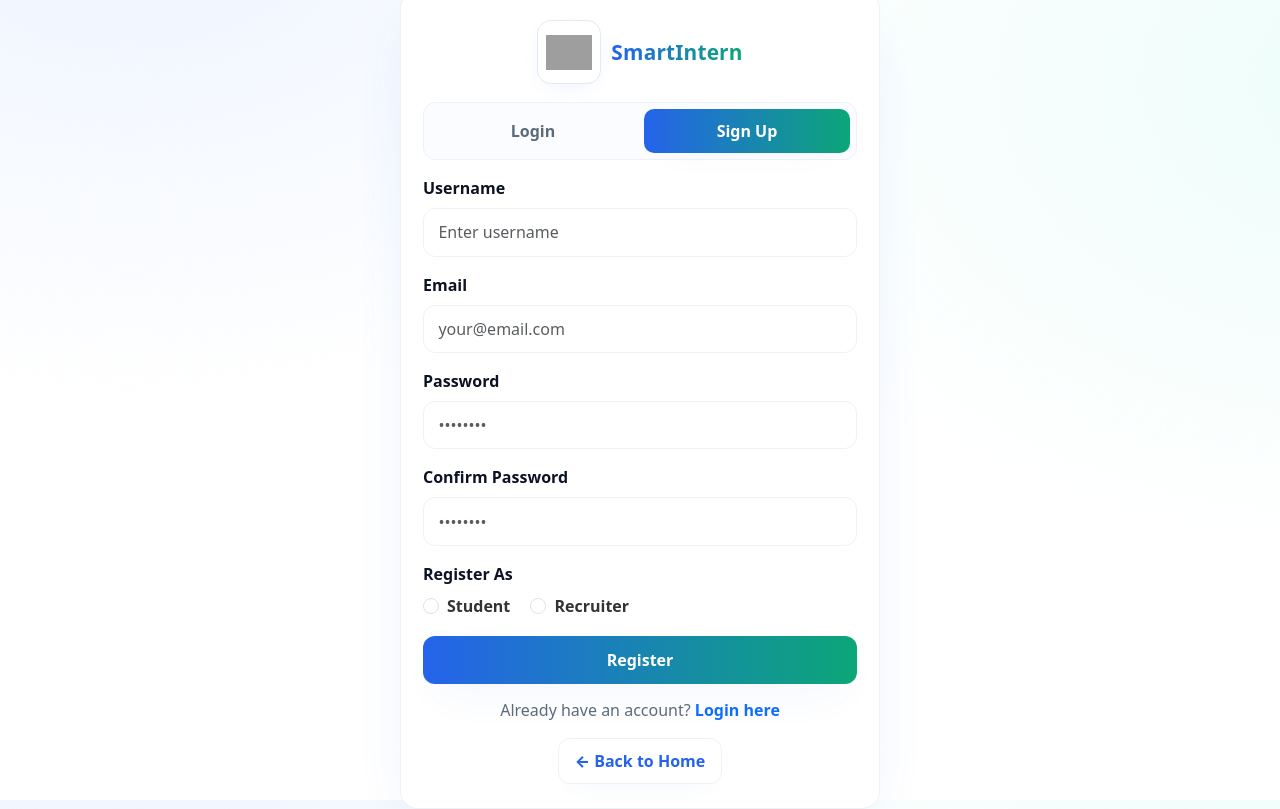
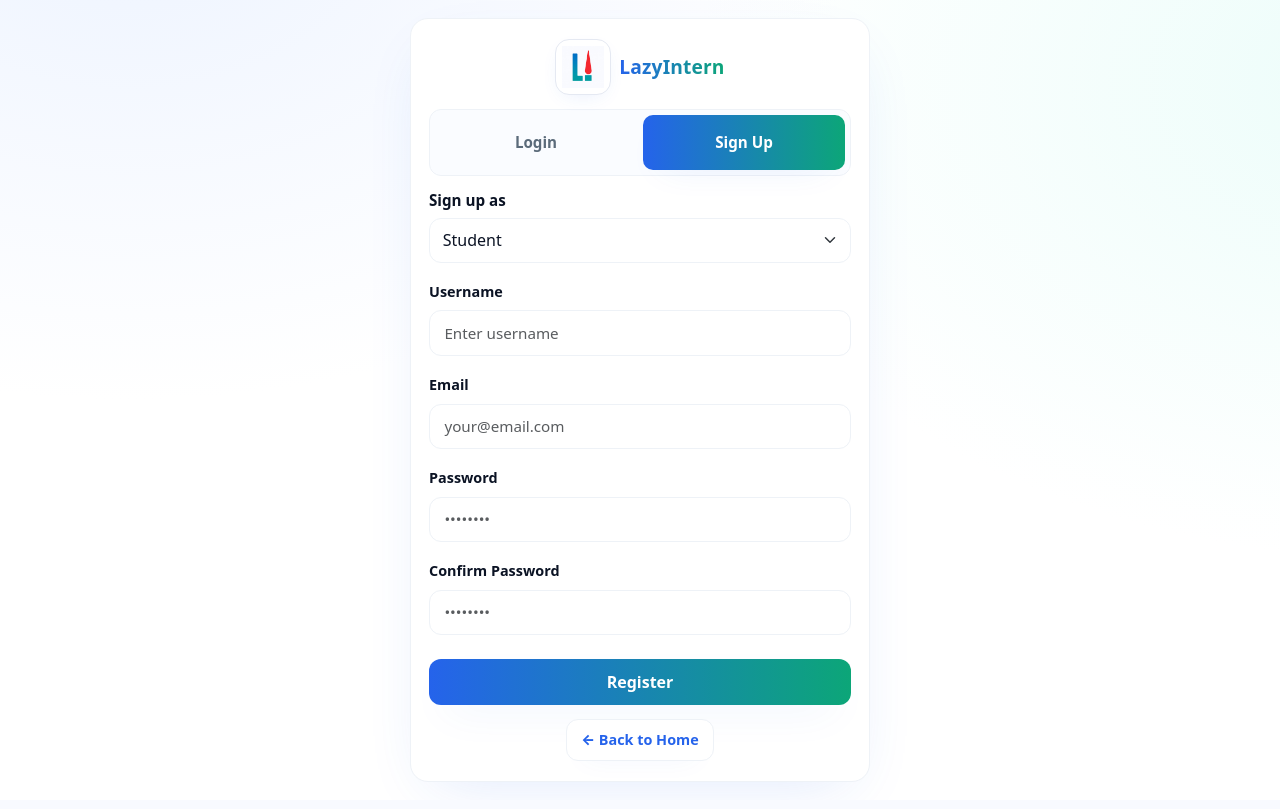
Before and after one commit to byznrdincer/Lazy_intern_project, a Django app: page /accounts/register/ in a window 1280 px wide. After the commit the page ends 745 px from the top, so only its background shows below. Run offline with Django 5.2, Linux system fonts and the light colour scheme; grey boxes are pictures that could not be loaded.

Commit message:
Added Sign up as dropdown below tabs for user type selection

```diff
--- a/accounts/templates/accounts/register.html
+++ b/accounts/templates/accounts/register.html
@@ -3,7 +3,7 @@
 <html lang="en">
 <head>
   <meta charset="UTF-8" />
-  <title>Register - SmartIntern</title>
+  <title>Lazyintern</title>
   <meta name="viewport" content="width=device-width, initial-scale=1" />
   <link rel="stylesheet" href="https://cdn.jsdelivr.net/npm/bootstrap@5.3.0/dist/css/bootstrap.min.css" />
 
@@ -14,60 +14,219 @@
       --blue-600:#2563eb; --teal-600:#0ca678; --purple-600:#7c3aed;
       --ring:rgba(37,99,235,.16); --card:#fff; --border:#eef2f7;
     }
-    html,body{height:100%;}
-    body{
+    html, body { height: 100%; margin: 0; }
+    body {
       font-family: ui-sans-serif, system-ui, -apple-system, "Segoe UI", Roboto, "Helvetica Neue", Arial;
-      color:var(--text);
+      color: var(--text);
       background:
         radial-gradient(1200px 800px at 10% -10%, var(--blue-50), transparent 60%),
         radial-gradient(1200px 800px at 110% 10%, var(--teal-50), transparent 60%),
         var(--bg);
-      display:flex; align-items:center; justify-content:center;
-      padding:24px;
+      display: flex;
+      align-items: center;
+      justify-content: center;
+      padding: 16px 20px;
     }
 
-    .auth-card{width:100%; max-width:480px; border:1px solid var(--border); border-radius:18px; background:var(--card);
-      box-shadow:0 20px 60px -24px var(--ring); overflow:hidden;}
-    .auth-head{text-align:center; padding:28px 22px 10px;}
-    .brand{display:flex; align-items:center; justify-content:center; gap:10px;}
-    .brand-mark{width:64px; height:64px; border-radius:14px; display:grid; place-items:center; overflow:hidden;
-      background:#fff; border:1.5px solid #e5e9f2; box-shadow:0 6px 22px -10px var(--ring);}
-    .brand-mark img{width:100%; height:100%; object-fit:contain; padding:8px;}
-    .brand-text{font-weight:900; font-size:1.3rem; letter-spacing:.2px;
-      background:linear-gradient(90deg, var(--blue-600), var(--teal-600));
-      -webkit-background-clip:text; background-clip:text; color:transparent;}
-    .auth-body{padding: 8px 22px 24px;}
+    .auth-card {
+      width: 100%;
+      max-width: 460px;  /* Login ile aynı genişlik */
+      border: 1px solid var(--border);
+      border-radius: 18px;
+      background: var(--card);
+      box-shadow: 0 20px 60px -24px var(--ring);
+      overflow: hidden;
+    }
+    .auth-head {
+      text-align: center;
+      padding: 20px 18px 8px; /* biraz daha ince */
+    }
+    .brand {
+      display: flex;
+      align-items: center;
+      justify-content: center;
+      gap: 8px;
+    }
+    .brand-mark {
+      width: 56px;  /* küçültüldü */
+      height: 56px;
+      border-radius: 14px;
+      display: grid;
+      place-items: center;
+      overflow: hidden;
+      background: #fff;
+      border: 1.5px solid #e5e9f2;
+      box-shadow: 0 6px 22px -10px var(--ring);
+    }
+    .brand-mark img {
+      width: 100%;
+      height: 100%;
+      object-fit: contain;
+      padding: 6px; /* az miktar azaltıldı */
+    }
+    .brand-text {
+      font-weight: 900;
+      font-size: 1.2rem;  /* biraz küçüldü */
+      letter-spacing: .15px;
+      background: linear-gradient(90deg, var(--blue-600), var(--teal-600));
+      -webkit-background-clip: text;
+      background-clip: text;
+      color: transparent;
+    }
+    .auth-body {
+      padding: 6px 18px 20px;
+    }
 
-    .tabs{display:grid; grid-template-columns:1fr 1fr; gap:8px; margin-bottom:16px;
-      background:#fafcff; padding:6px; border-radius:12px; border:1px solid var(--border);}
-    .tab-btn{border:none; background:transparent; padding:10px 0; border-radius:10px; font-weight:800; color:var(--muted);}
-    .tab-btn.active{background:linear-gradient(90deg, var(--blue-600), var(--teal-600));
-      color:#fff; box-shadow:0 12px 36px -20px var(--ring);}
-    .tab-btn a{ color:inherit; text-decoration:none; display:block; }
+    .tabs {
+      display: grid;
+      grid-template-columns: 1fr 1fr;
+      gap: 6px;
+      margin-bottom: 12px;
+      background: #fafcff;
+      padding: 5px;
+      border-radius: 12px;
+      border: 1px solid var(--border);
+    }
+    .tab-btn {
+      border: none;
+      background: transparent;
+      padding: 8px 0;
+      border-radius: 10px;
+      font-weight: 800;
+      color: var(--muted);
+      font-size: 0.95rem;
+    }
+    .tab-btn.active {
+      background: linear-gradient(90deg, var(--blue-600), var(--teal-600));
+      color: #fff;
+      box-shadow: 0 12px 36px -20px var(--ring);
+    }
+    .tab-btn a {
+      color: inherit;
+      text-decoration: none;
+      display: block;
+      padding: 8px 0;
+    }
 
-    .form-label{font-weight:700;}
-    .form-control{border-radius:12px; border:1px solid var(--border); padding:.7rem .9rem;}
-    .form-control:focus{box-shadow:0 0 0 .2rem rgba(37,99,235,.08); border-color:#cfe0ff;}
+    /* Dropdown hemen tabların altında */
+    .signup-as {
+      margin-bottom: 16px;
+    }
+    .signup-as label {
+      font-weight: 700;
+      margin-bottom: 6px;
+      display: inline-block;
+      color: var(--text);
+      font-size: 0.95rem;
+    }
+    .signup-as select {
+      border-radius: 12px;
+      border: 1px solid var(--border);
+      padding: 0.6rem 0.8rem;
+      width: 100%;
+      font-size: 1rem;
+      color: var(--text);
+    }
+    .signup-as select:focus {
+      box-shadow: 0 0 0 0.2rem rgba(37,99,235,.08);
+      border-color: #cfe0ff;
+      outline: none;
+    }
 
-    .errorlist{color:#d92d20; list-style:none; padding-left:0; margin:8px 0 0; font-size:.92rem;}
-    .form-check-input:checked{background-color: var(--teal-600); border-color: var(--teal-600);}
-    .form-check-label{font-weight:700; color:#333;}
+    /* Form elementleri */
+    .form-label {
+      font-weight: 700;
+      font-size: 0.9rem;
+    }
+    .form-control {
+      border-radius: 12px;
+      border: 1px solid var(--border);
+      padding: 0.65rem 0.9rem;
+      font-size: 0.95rem;
+    }
+    .form-control:focus {
+      box-shadow: 0 0 0 0.2rem rgba(37,99,235,.08);
+      border-color: #cfe0ff;
+      outline: none;
+    }
 
-    .btn-grad{display:inline-block; width:100%; border:none; color:#fff; font-weight:800;
-      padding:12px 16px; border-radius:12px; text-align:center;
-      background:linear-gradient(90deg, var(--blue-600), var(--teal-600));
-      box-shadow:0 16px 44px -18px var(--ring); margin-top:6px;}
-    .btn-grad:hover{filter:brightness(1.05);}
+    .errorlist {
+      color: #d92d20;
+      list-style: none;
+      padding-left: 0;
+      margin: 6px 0 0;
+      font-size: 0.85rem;
+    }
+    .form-check-input:checked {
+      background-color: var(--teal-600);
+      border-color: var(--teal-600);
+    }
+    .form-check-label {
+      font-weight: 700;
+      color: #333;
+      font-size: 0.9rem;
+    }
 
-    .form-footer{text-align:center; margin-top:14px; color:var(--muted);}
-    .form-footer a{font-weight:700; text-decoration:none;}
-    .form-footer a:hover{text-decoration:underline;}
-    .back-home{text-align:center; margin-top:8px;}
-    .btn-outline-home{display:inline-block; border:1px solid var(--border); color:var(--blue-600); background:#fff;
-      border-radius:12px; padding:10px 16px; text-decoration:none; font-weight:800;
-      box-shadow:0 10px 28px -18px var(--ring);}
-    .btn-outline-home:hover{background:#f8fafc;}
-    .alert{border-radius:12px;}
+    .btn-grad {
+      display: inline-block;
+      width: 100%;
+      border: none;
+      color: #fff;
+      font-weight: 800;
+      padding: 11px 14px;
+      border-radius: 12px;
+      text-align: center;
+      background: linear-gradient(90deg, var(--blue-600), var(--teal-600));
+      box-shadow: 0 16px 44px -18px var(--ring);
+      font-size: 1rem;
+      margin-top: 6px;
+      cursor: pointer;
+      transition: filter 0.2s ease-in-out;
+    }
+    .btn-grad:hover {
+      filter: brightness(1.05);
+    }
+
+    .form-footer {
+      text-align: center;
+      margin-top: 14px;
+      color: var(--muted);
+      font-size: 0.9rem;
+    }
+    .form-footer a {
+      font-weight: 700;
+      text-decoration: none;
+    }
+    .form-footer a:hover {
+      text-decoration: underline;
+    }
+
+    .back-home {
+      text-align: center;
+      margin-top: 8px;
+    }
+    .btn-outline-home {
+      display: inline-block;
+      border: 1px solid var(--border);
+      color: var(--blue-600);
+      background: #fff;
+      border-radius: 12px;
+      padding: 9px 14px;
+      text-decoration: none;
+      font-weight: 800;
+      font-size: 0.9rem;
+      box-shadow: 0 10px 28px -18px var(--ring);
+      transition: background-color 0.2s ease-in-out;
+    }
+    .btn-outline-home:hover {
+      background: #f8fafc;
+    }
+
+    .alert {
+      border-radius: 12px;
+      font-size: 0.9rem;
+      margin-bottom: 8px;
+    }
   </style>
 </head>
 <body>
@@ -76,9 +235,9 @@
     <div class="auth-head">
       <div class="brand">
         <div class="brand-mark">
-          <img src="{% static 'images/logo.svg' %}" alt="SmartIntern Logo">
+          <img src="{% static 'images/logo.svg.jpg' %}" alt="Lazyintern Logo" />
         </div>
-        <span class="brand-text">SmartIntern</span>
+        <span class="brand-text">LazyIntern</span>
       </div>
     </div>
 
@@ -88,6 +247,15 @@
           <a href="{% url 'login' %}">Login</a>
         </button>
         <button type="button" class="tab-btn active">Sign Up</button>
+      </div>
+
+      <!-- Sign up as dropdown hemen tabların altında -->
+      <div class="signup-as">
+        <label for="signupAs">Sign up as</label>
+        <select id="signupAs" name="user_type" class="form-select" required>
+          <option value="student" selected>Student</option>
+          <option value="company">Company</option>
+        </select>
       </div>
 
       {# 🔔 Mesajlar: Bootstrap alert #}
@@ -195,35 +363,10 @@
           {% endif %}
         </div>
 
-        <!-- User Type Radio Buttons -->
-        <div class="mb-2">
-          <label class="form-label">Register As</label>
-          <div>
-            <div class="form-check form-check-inline">
-              <input class="form-check-input" type="radio" name="user_type" id="studentRadio" value="student"
-                {% if form.user_type.value == 'student' %}checked{% endif %} required>
-              <label class="form-check-label" for="studentRadio">Student</label>
-            </div>
-            <div class="form-check form-check-inline">
-              <input class="form-check-input" type="radio" name="user_type" id="recruiterRadio" value="recruiter"
-                {% if form.user_type.value == 'recruiter' %}checked{% endif %} required>
-              <label class="form-check-label" for="recruiterRadio">Recruiter</label>
-            </div>
-          </div>
-          {% if form.user_type.errors %}
-            <ul class="errorlist">
-              {% for error in form.user_type.errors %}
-                <li>{{ error }}</li>
-              {% endfor %}
-            </ul>
-          {% endif %}
-        </div>
-
         <button type="submit" class="btn-grad w-100 mt-2">Register</button>
       </form>
 
       <div class="form-footer">
-        <p>Already have an account? <a href="{% url 'login' %}">Login here</a></p>
       </div>
       <div class="back-home">
         <a href="{% url 'home' %}" class="btn-outline-home">← Back to Home</a>
```
Also changed, not shown: accounts/templates/accounts/login.html (+46 -81 lines), db.sqlite3, static/images/logo.svg.jpg (added), static/images/logoo.svg (deleted).
